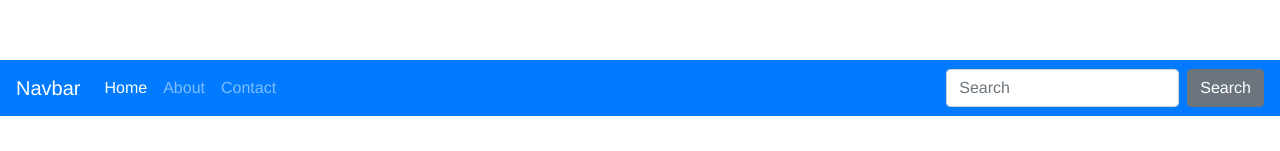
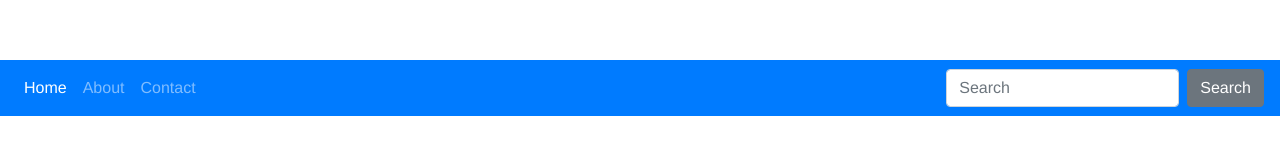
Before and after one commit to Moyib/Router-Task, a Vue app: page / in a window 1280 px wide. Shown: the top 151 px of the page. Built offline with nearby package versions, Linux system fonts and the light colour scheme.

Commit message:
Update App.vue

```diff
--- a/src/App.vue
+++ b/src/App.vue
@@ -1,7 +1,6 @@
 <template>
   <div id="app">
     <nav class="navbar navbar-expand-lg navbar-dark bg-primary">
-  <a class="navbar-brand" href="#">Navbar</a>
   <button class="navbar-toggler" type="button" data-toggle="collapse" data-target="#navbarColor01" aria-controls="navbarColor01" aria-expanded="false" aria-label="Toggle navigation">
     <span class="navbar-toggler-icon"></span>
   </button>
```
